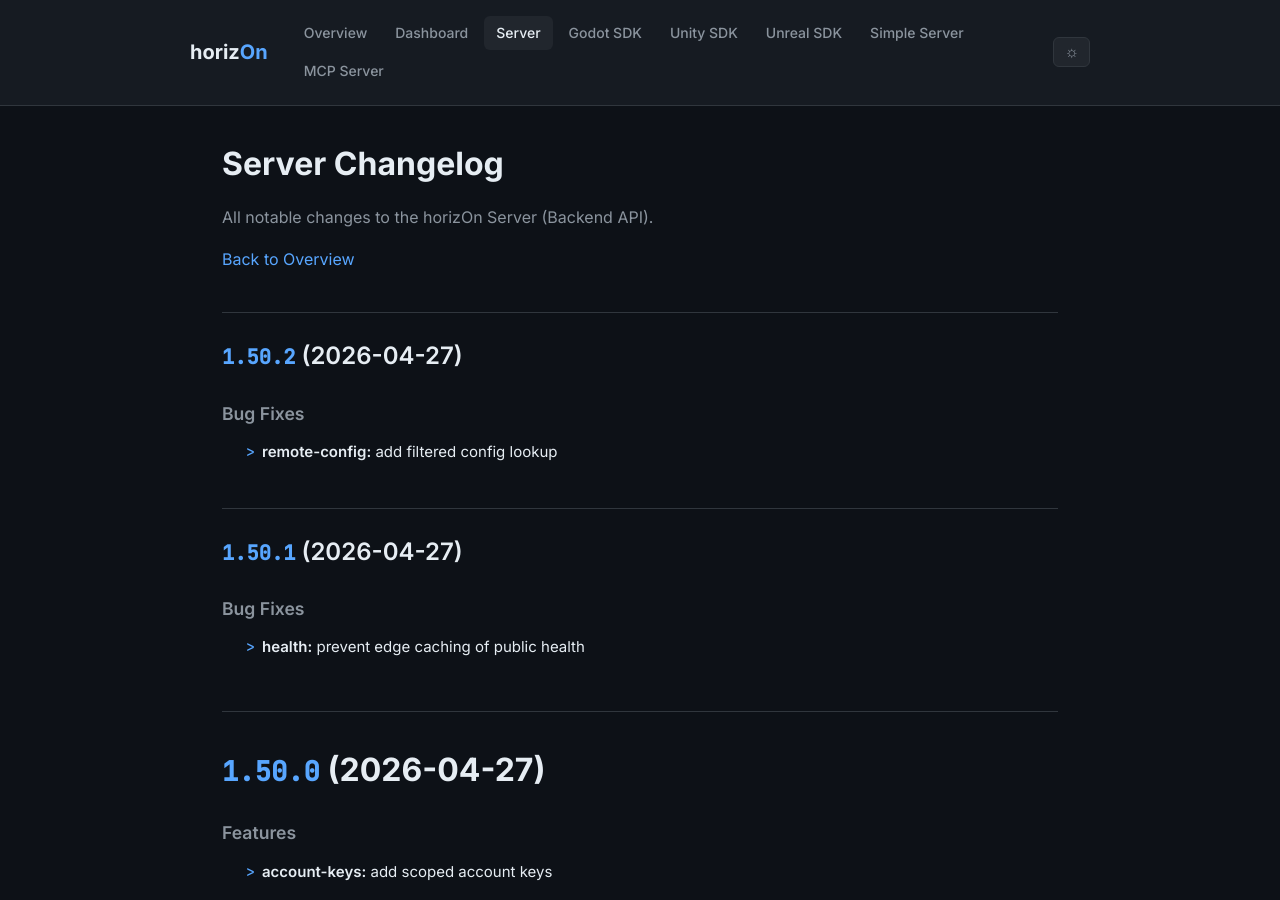
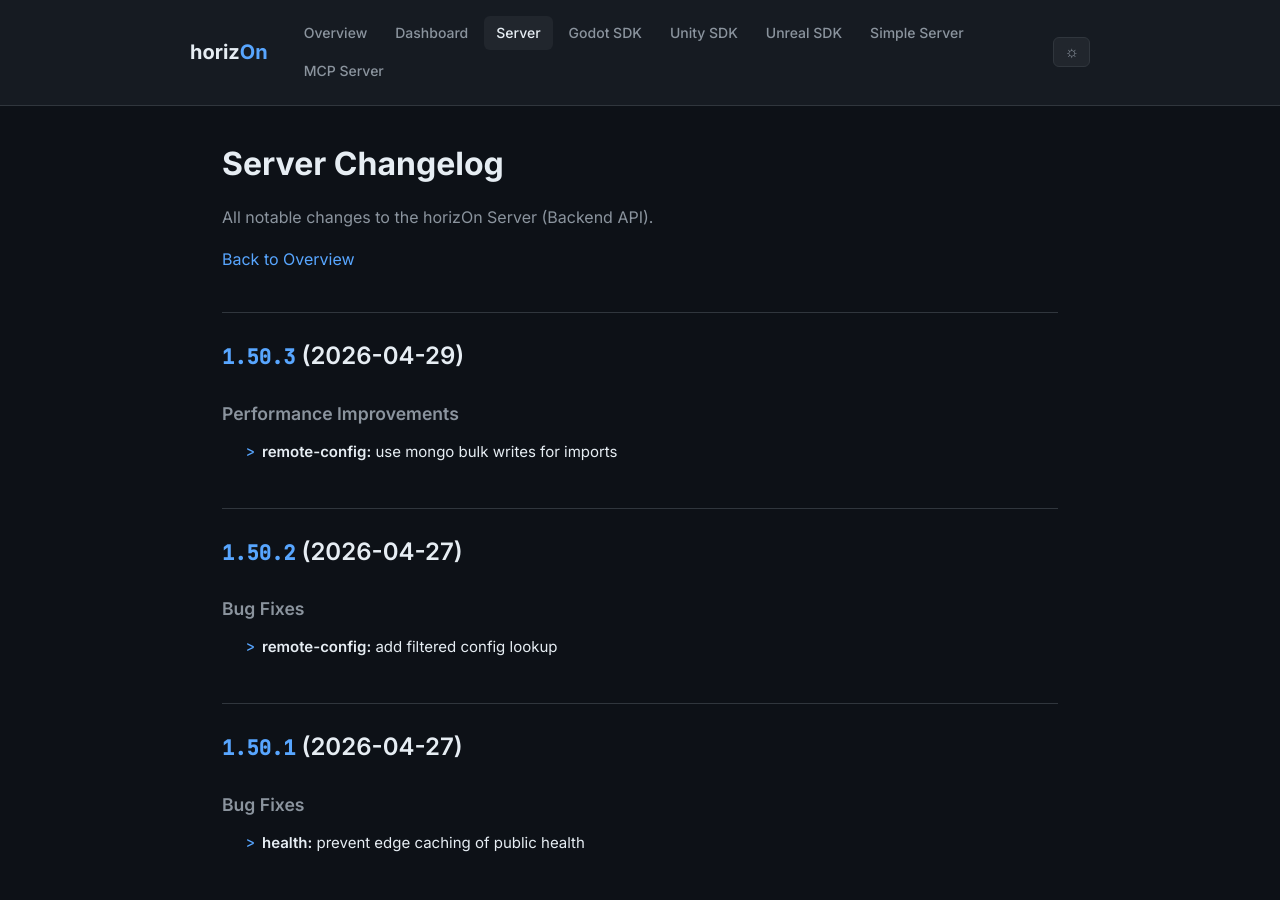
Before and after one commit to ProjectMakersDE/horizOn-Changelog, a Jekyll site: the page built from server-changelog.md, in a window 1280 px wide and 900 px high. Built offline with Jekyll 4.4.1, drawn with Linux system fonts in a browser that asks for light colours.

Commit message:
chore: sync changelogs [skip ci]

```diff
--- a/server-changelog.md
+++ b/server-changelog.md
@@ -8,6 +8,13 @@ title: Server Changelog
 All notable changes to the horizOn Server (Backend API).
 
 [Back to Overview](.)
+
+## [1.50.3](https://github.com/ProjectMakersDE/horizOn-Server/compare/v1.50.2...v1.50.3) (2026-04-29)
+
+
+### Performance Improvements
+
+* **remote-config:** use mongo bulk writes for imports ([12adc90](https://github.com/ProjectMakersDE/horizOn-Server/commit/12adc90d9973c31e6a3818b5dde0333963fc1761))
 
 ## [1.50.2](https://github.com/ProjectMakersDE/horizOn-Server/compare/v1.50.1...v1.50.2) (2026-04-27)
 
```
Also changed, not shown: index.md (+1 -1 lines).
